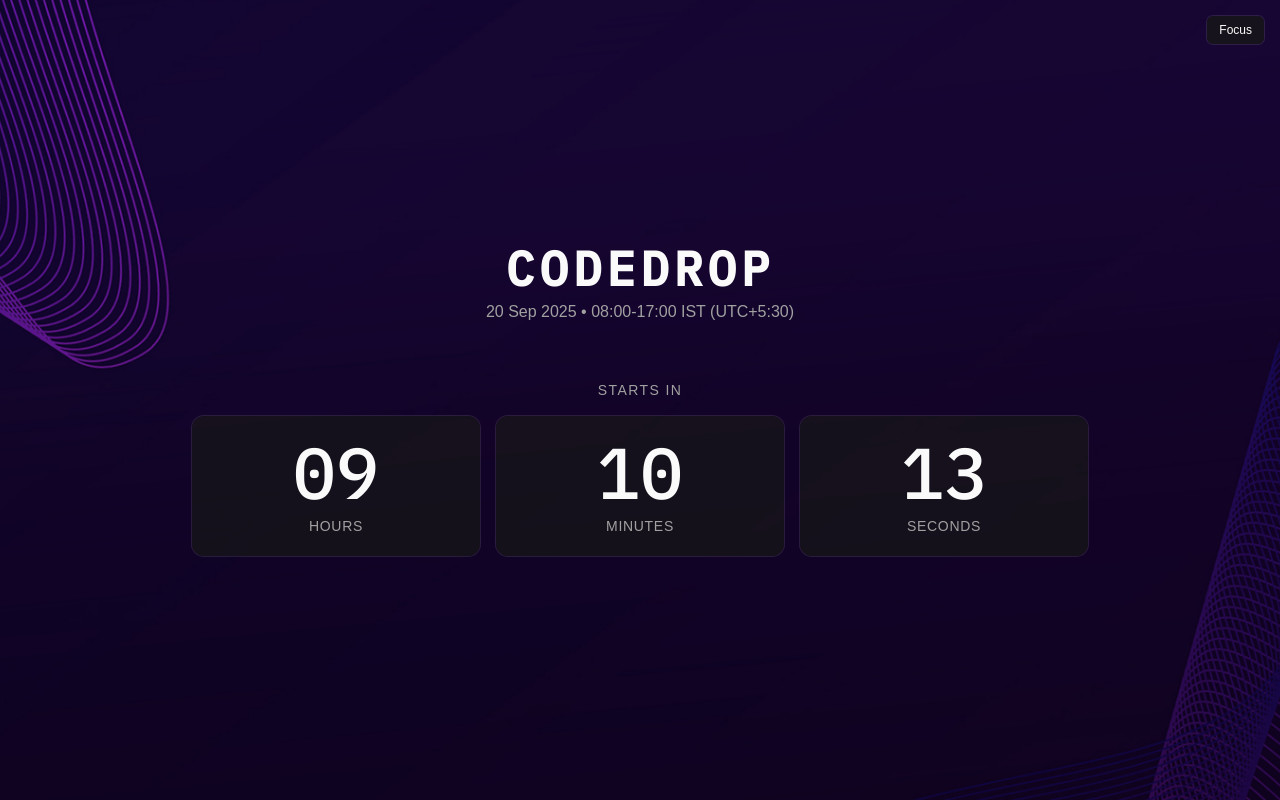
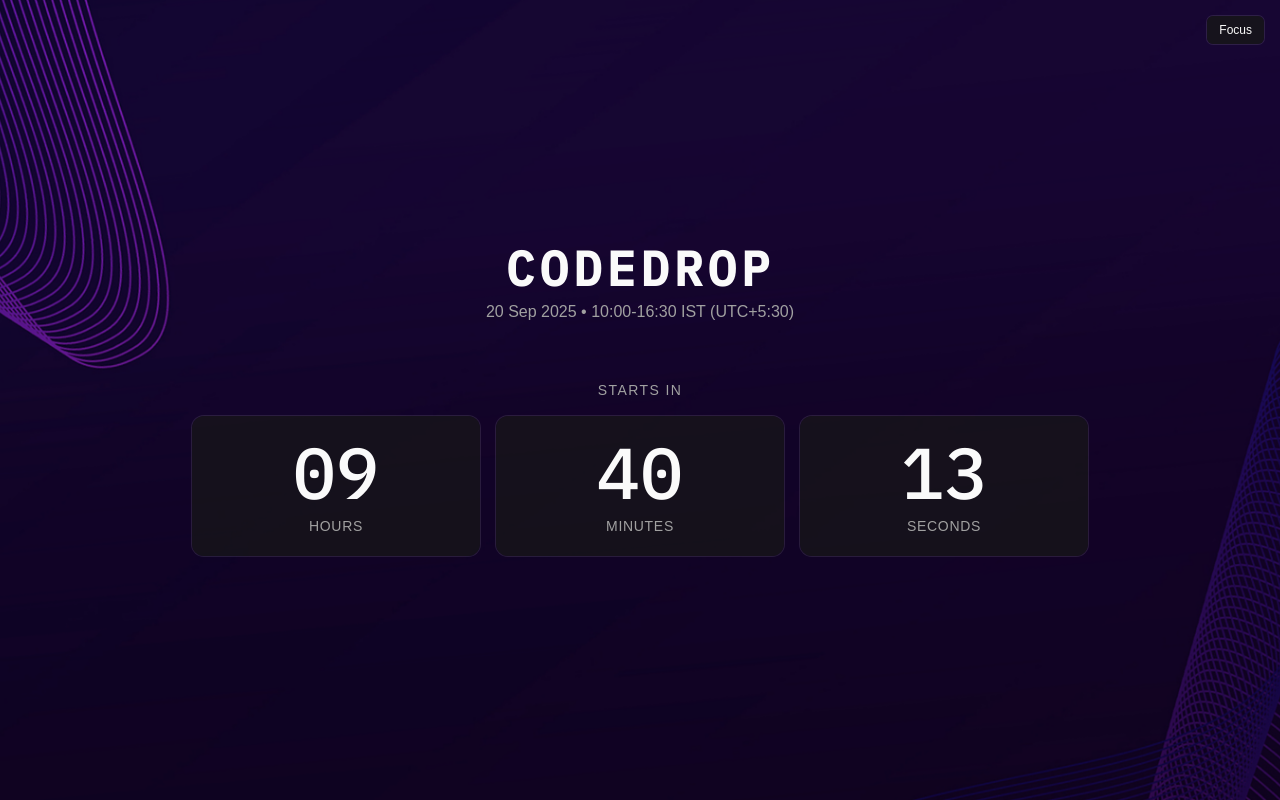
Before and after one commit to Mozilla-Club-IIT/codedrop-countdown, a Svelte app: page / in a window 1280 px wide. Built offline with nearby package versions, Linux system fonts and the light colour scheme.

Commit message:
feat: update event start and end times

```diff
--- a/src/App.svelte
+++ b/src/App.svelte
@@ -2,8 +2,8 @@
 	import { isBefore, differenceInMilliseconds, intervalToDuration } from "date-fns";
 
 	// IST is UTC+05:30. Convert fixed IST schedule to UTC to avoid local-time pitfalls.
-	const start = new Date(Date.UTC(2025, 8, 20, 4, 0, 0)); // 20 Sep 2025, 09:30 IST
-	const end = new Date(Date.UTC(2025, 8, 20, 11, 0, 0)); // 20 Sep 2025, 16:30 IST (7 hours from 09:30)
+	const start = new Date(Date.UTC(2025, 8, 20, 4, 30, 0)); // 20 Sep 2025, 10:00 IST
+	const end = new Date(Date.UTC(2025, 8, 20, 10, 30, 0)); // 20 Sep 2025, 16:00 IST (6 hours from 10:00)
 
 	// Temporary: start at 11:30 PM on Sep 19, 2025 (local time)
 	// const start = new Date(2025, 8, 19, 23, 30, 0);
@@ -65,7 +65,7 @@
 				CodeDrop
 			</h1>
 			<p class="mt-2 text-center text-sm text-neutral-400 xl:text-base">
-				20 Sep 2025 • 08:00-17:00 IST (UTC+5:30)
+				20 Sep 2025 • 10:00-16:30 IST (UTC+5:30)
 			</p>
 		</div>
 
```
